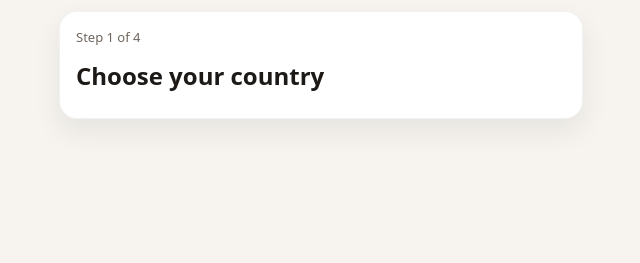
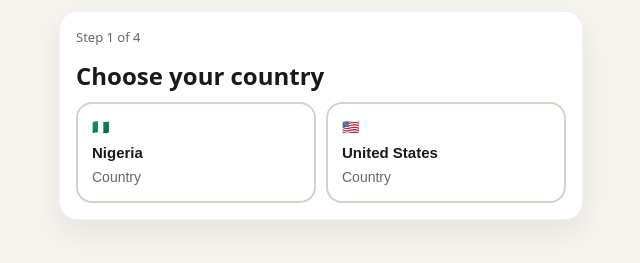
Before and after one commit to mbamalli-max/Confirma-site, a plain HTML site: page app-v2/index.html in a window 1280 px wide. Shown: the part 155-418 px from the top of the page, without its empty margins (319-959 px from the left). Drawn offline with Linux system fonts and the light colour scheme.

Commit message:
Fix app-v2 icon init order

```diff
--- a/app-v2/app.js
+++ b/app-v2/app.js
@@ -231,7 +231,7 @@ const EXTRA_SEARCH_LABELS = [
   buildLabel("car_detailing_sale", "Car Detailing", "🚗", ["detailing"], ["sale"], ["US"], ["us_personal_services_side_hustle"])
 ];
 
-const LABEL_CATALOG = [...buildCatalogFromQuickPicks(), ...EXTRA_SEARCH_LABELS];
+let LABEL_CATALOG = [];
 
 const PRIMARY_ACTIONS = [
   { id: "sale", label: "Sell", icon: "🟢", help: "Business sells goods or services." },
@@ -1342,6 +1342,8 @@ function inferIcon(displayName, action) {
   return getIconForLabel(displayName);
 }
 
+LABEL_CATALOG = [...buildCatalogFromQuickPicks(), ...EXTRA_SEARCH_LABELS];
+
 function showScreen(id) {
   document.querySelectorAll(".screen").forEach((screen) => screen.classList.remove("active"));
   document.getElementById(id).classList.add("active");
--- a/app-v2/index.html
+++ b/app-v2/index.html
@@ -4,6 +4,7 @@
   <meta charset="UTF-8">
   <meta name="viewport" content="width=device-width, initial-scale=1.0">
   <meta name="theme-color" content="#1A3C34">
+  <meta name="mobile-web-app-capable" content="yes">
   <meta name="apple-mobile-web-app-capable" content="yes">
   <meta name="apple-mobile-web-app-title" content="Confirma V2">
   <meta name="description" content="Confirma V2 is a taxonomy-driven, voice-first, accessibility-first transaction capture system.">
```
